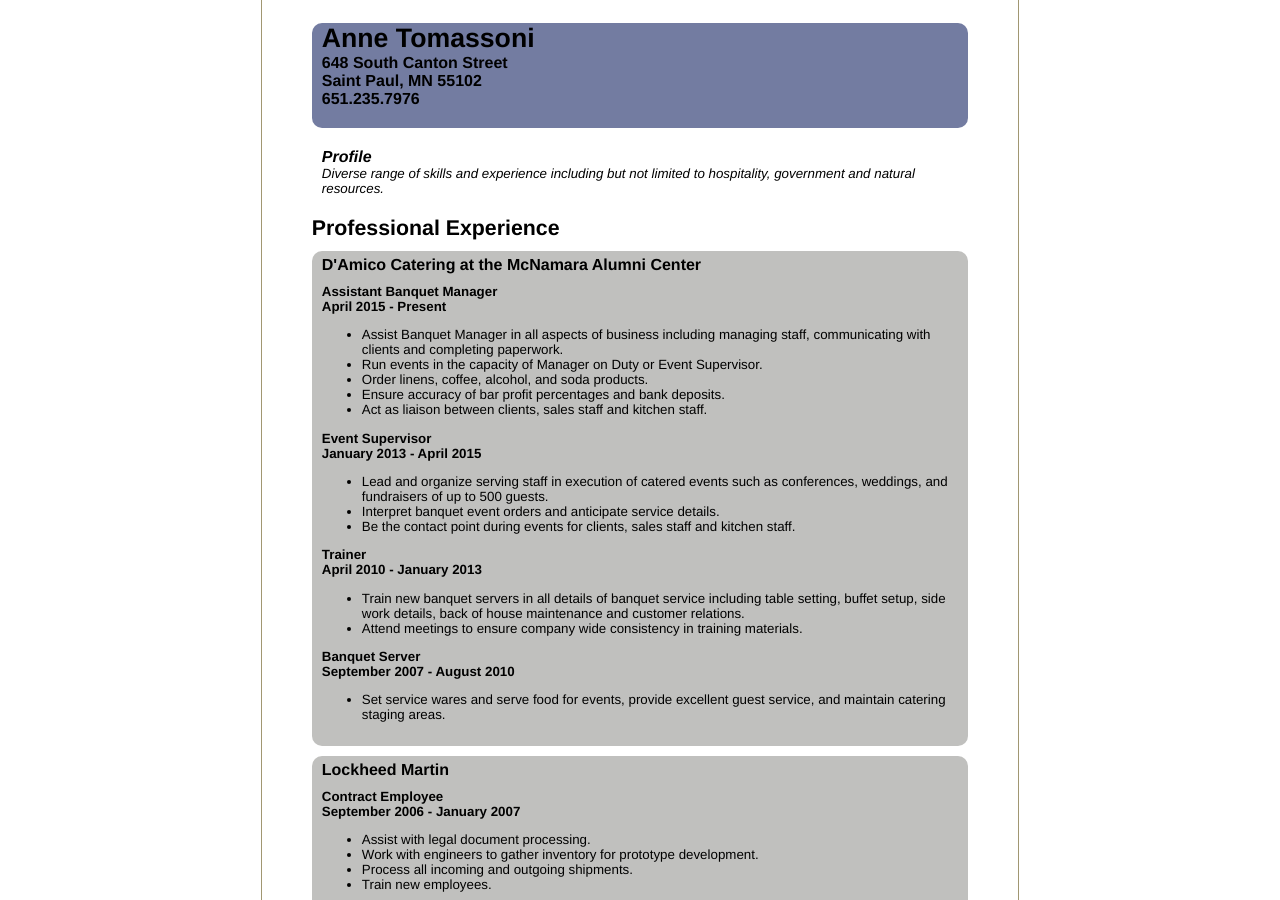
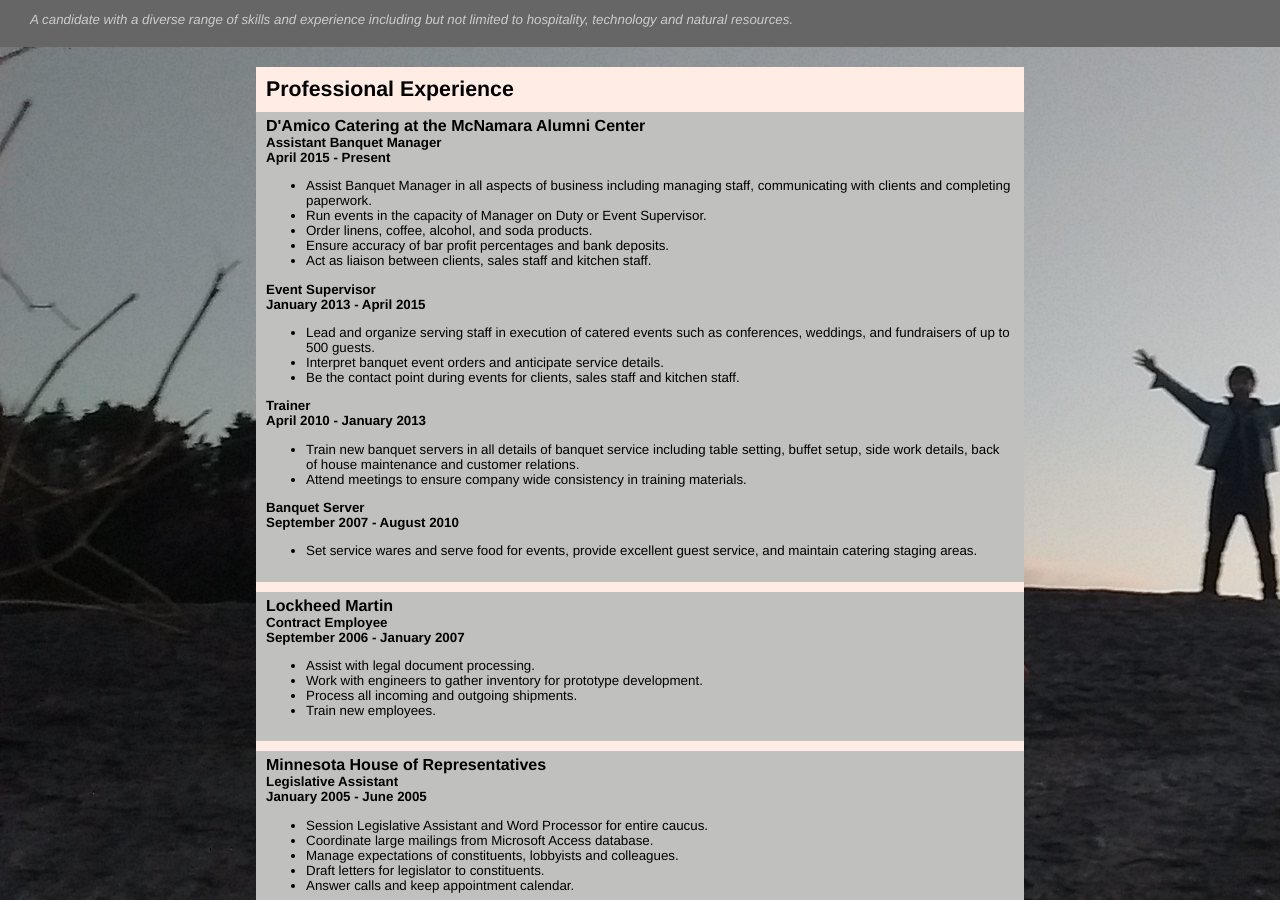
Before and after one commit to atomassoni/atomassoni.github.io, a plain HTML site: page index.html in a window 1280 px wide. Shown: the part 108-1008 px from the top of the page. Drawn offline with Linux system fonts and the light colour scheme.

Commit message:
no more divs and redesign

```diff
--- a/index.html
+++ b/index.html
@@ -8,27 +8,28 @@
 	</head>
 
 	<body>
-		<div id="container">
-			<div id="contact-info">
+
+			<header id="top">
 				<h1>Anne Tomassoni</h1>
 				<h3>648 South Canton Street</h3>
 				<h3>Saint Paul, MN 55102</h3>
 				<h3>651.235.7976</h3>
-			</div>
 
-			<div id="purpose-statement">
-				<h3>Profile</h3>
-				<p>Diverse range of skills and experience including but not limited to hospitality, government and natural resources. </p>
-			</div>
 
-			<div id="professional-experience"> <h2> Professional Experience </h2>
-				<div class="resume-item">
+			<i>
+
+				A candidate with a diverse range of skills and experience including but not limited to hospitality, technology and natural resources.
+			</i>
+		</header>
+<main>
+			<section> <h2> Professional Experience </h2>
+				<article>
 					<h3>D'Amico Catering at the McNamara Alumni Center</h3>
-					<div class="item-date">
+					<header class="item-date">
 							<h4>Assistant Banquet Manager</h4>
 							<h4>April 2015 - Present</h4>
-					</div>
-					<div class"block-content">
+					</header>
+
 							<ul>
 								<li>Assist Banquet Manager in all aspects of business including managing staff, communicating with clients and completing paperwork. </li>
 								<li>Run events in the capacity of Manager on Duty or Event Supervisor. </li>
@@ -37,13 +38,13 @@
 								<li>Act as liaison between clients, sales staff and kitchen staff.</li>
 
 							</ul>
-					</div>
 
-					<div class="item-date">
+
+					<header class="item-date">
 							<h4>Event Supervisor</h4>
 							<h4>January 2013 - April 2015</h4>
-					</div>
-					<div class"block-content">
+					</header>
+
 							<ul>
 								<li>Lead and organize serving staff in execution of catered events such as conferences, weddings, and fundraisers
  									of up to 500 guests.  </li>
@@ -51,41 +52,41 @@
 								<li>Be the contact point during events for clients, sales staff and kitchen staff. </li>
 
 							</ul>
-					</div>
 
-					<div class="item-date">
+
+					<header class="item-date">
 							<h4>Trainer</h4>
 							<h4>April 2010 -  January 2013</h4>
-					</div>
-					<div class"block-content">
+					</header>
+
 							<ul>
 								<li>Train new banquet servers in all details of banquet service including table setting, buffet setup, side work
  									details, back of house maintenance and customer relations. </li>
 								<li>Attend meetings to ensure company wide
  									consistency in training materials.  </li>
 							</ul>
-					</div>
-					<div class="item-date">
+
+					<header class="item-date">
 							<h4>Banquet Server</h4>
 							<h4>September 2007 - August 2010</h4>
-					</div>
-					<div class"block-content">
+					</header>
+
 							<ul>
 								<li>Set service wares and serve food for events, provide excellent guest service, and maintain catering staging
  									areas.</li>
 							</ul>
-					</div>
-
-				</div>
 
 
-				<div class="resume-item">
+				</article>
+
+
+				<article>
 					<h3>Lockheed Martin</h3>
-					<div class="item-date">
+					<header class="item-date">
 							<h4>Contract Employee</h4>
 							<h4>September 2006 - January 2007</h4>
-					</div>
-					<div class"block-content">
+					</header>
+
 							<ul>
 								<li>Assist with legal document processing.</li>
 								<li>Work with engineers to gather inventory for prototype development.</li>
@@ -93,16 +94,16 @@
 								<li>Train new employees.</li>
 
 							</ul>
-					</div>
-				</div>
 
-				<div class="resume-item">
+				</article>
+
+				<article>
 					<h3>Minnesota House of Representatives</h3>
-					<div class="item-date">
+					<header class="item-date">
 							<h4>Legislative Assistant</h4>
 							<h4>January 2005 - June 2005</h4>
-					</div>
-					<div class"block-content">
+					</header>
+
 							<ul>
 								<li>Session Legislative Assistant and Word Processor for entire caucus.</li>
 								<li>Coordinate large mailings from Microsoft Access database.</li>
@@ -111,33 +112,33 @@
 								<li>Answer calls and keep appointment calendar.</li>
 
 							</ul>
-					</div>
-				</div>
+
+				</article>
 
 
 
-			</div>
+			</section>
 
-			<div id="education"> <h2>Education</h2>
-				<div class="resume-item">
+			<section> <h2>Education</h2>
+				<article>
 					<h3>Macalester College</h3>
-					<div class="item-date">
+					<p>
 							<h4>Bachelor of Arts in Physics and Astronomy</h4>
 							<h4>September 2000 - May 2004</h4>
-					</div>
+					</p>
 
-				</div>
+				</article>
 
-			</div>
+			</section>
 
-			<div id="volunteer-experience"> <h2>Volunteer Experience</h2>
-				<div class="resume-item">
+			<section> <h2>Volunteer Experience</h2>
+				<article>
 					<h3>St. Paul Parks and Recreation</h3>
-					<div class="item-date">
+					<header class="item-date">
 							<h4>Restoration Supervisor</h4>
 							<h4>March 2015 - Present</h4>
-					</div>
-					<div class"block-content">
+					</header>
+
 							<ul>
 								<li>Lead members of the public and corporate groups in invasives removal, wildlife surveys, and native plantings
  									in natural areas in St. Paul's park system. </li>
@@ -146,14 +147,14 @@
 
 
 							</ul>
-					</div>
-
-				</div>
-
-			</div>
 
 
-		</div>
+				</article>
 
+			</section>
+
+
+		</main>
+<footer>2016 - Anne Tomassoni</footer>
 	</body>
 </html>
--- a/style.css
+++ b/style.css
@@ -1,79 +1,83 @@
-#container {
-	background-color: #ffffff;
+
+
+body {
 	font-family: Helvetica, Arial, Verdana, sans-serif;
 	font-size: 10pt;
 	color: #000000;
-    border:1px solid #A19772;
-    border-radius: 15px ;
-    margin-top: 80px;
-    margin-bottom: 80px;
-    margin-right: 20%;
-    margin-left: 20%;
-	padding: 50px 50px 50px 50px;
+	background: #111111 url(aande.jpg) top left no-repeat;
+}
+
+body, h1, h2, h3, h4, p {
+
+	padding: 0 0 0 0;
+	margin: 0 0 0 0;
+
+}
+
+h1, h2, h3, h4 {
+	font-weight:bold;
+}
+
+h4{
+	font-size: 100%;
+
+	}
+h3{
+	font-size: 120%;
+
+	}
+
+h2{
+	font-size: 160%;
+	padding-left:10px;
+	padding-top:10px;
+
+	}
+h1{
+	font-size: 200%;
+
 	}
 
 
 
-h4{
-	font-size: 100%;
-	font-weight: bold;
-	padding: 0 0 0 0;
-	margin-top: 0;
-	margin-bottom: 0;
-	}
-h3{
-	font-size: 120%;
-	font-weight: bold;
-	padding: 0 0 0 0;
-	margin-top: 0;
-	margin-bottom: 0;
+
+main {
+
+	margin-right: 20%;
+    margin-left: 20%;
+
+
 	}
 
-h2{
-	font-size: 160%;
-	font-weight: bold;
-	padding: 0 0 0 0;
-	margin-top: 0;
-	margin-bottom: 0;
-	}
-h1{
-	font-size: 200%;
-	font-weight: bold;
-	padding: 0 0 0 0;
-	margin-top: 0;
-	margin-bottom: 0;
-	}
-
-p {
-	padding: 0 0 0 0;
-	margin-top: 0;
-	margin-bottom: 0;
-	}
-
-#purpose-statement {
-
+i {
+ 	color: #cccccc;
 	font-style: italic;
-	margin-top: 20px;
+	margin-top: 15px;
 	margin-left: 10px;
-	margin-bottom: 20px;
+	margin-bottom: 15px;
+	display:block;
 
 
 }
-#contact-info {
-	border-radius: 10px;
-	background-color: #737CA1;
-	padding-left: 10px;
-	height: 105px;
+
+#top {
+
+	background-color: #666666;
+	padding-top: 20px;
+	padding-left:20px;
+	padding-bottom: 5px;
+
 
 }
 
-#contact-info h2 {
-
-	padding-left: 10px;
+section {
+	background-color: #ffece5;
+	margin-top:20px;
 }
 
-div.resume-item {
-	border-radius: 10px;
+
+article {
+
 	background-color: #c0c0be;
 	padding: 5px 10px 10px 10px;
 	margin-bottom: 10px;
@@ -81,6 +85,9 @@
 
 }
 
-div.resume-item h3 {
-	margin-bottom: 10px;
+footer {
+	font-size: 8pt;
+	color:#555555;
+	padding:5px;
+
 }
```
Also changed, not shown: aande.jpg (added).
